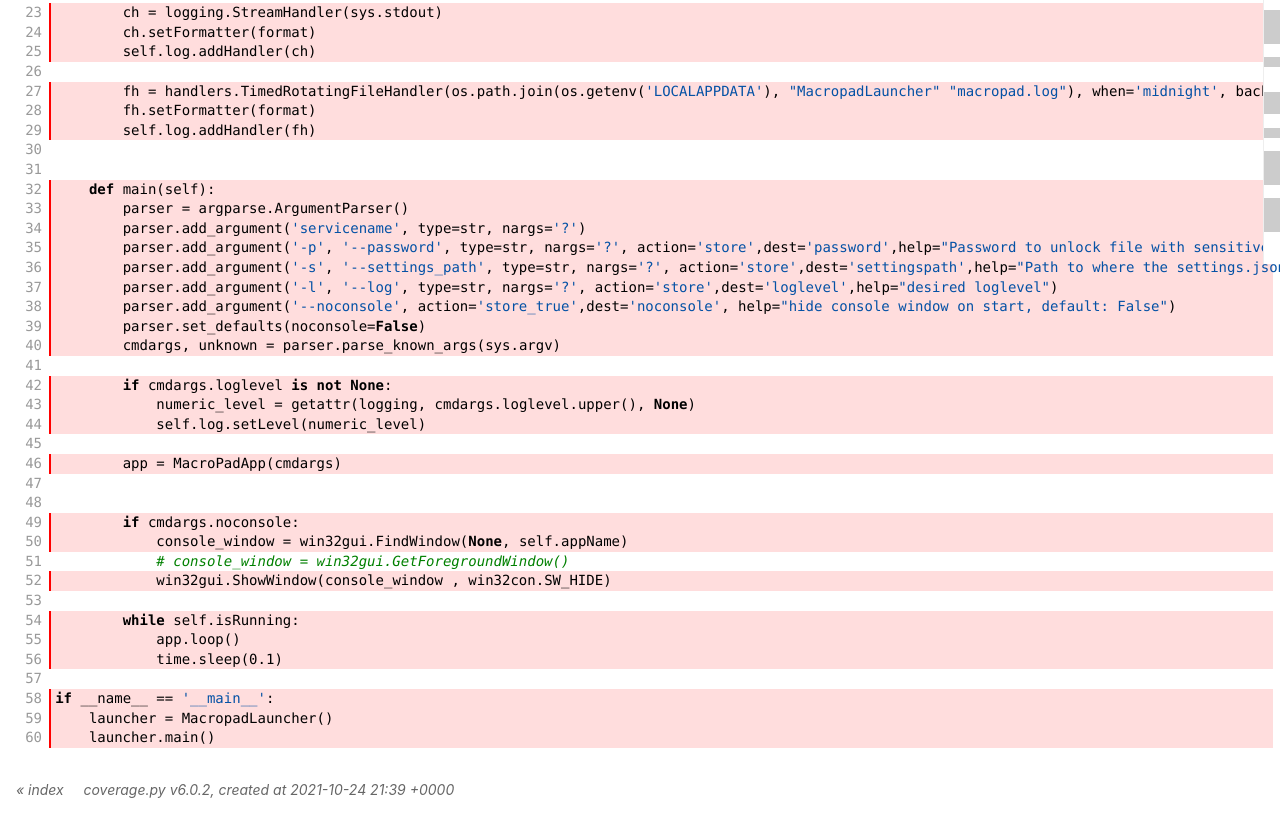
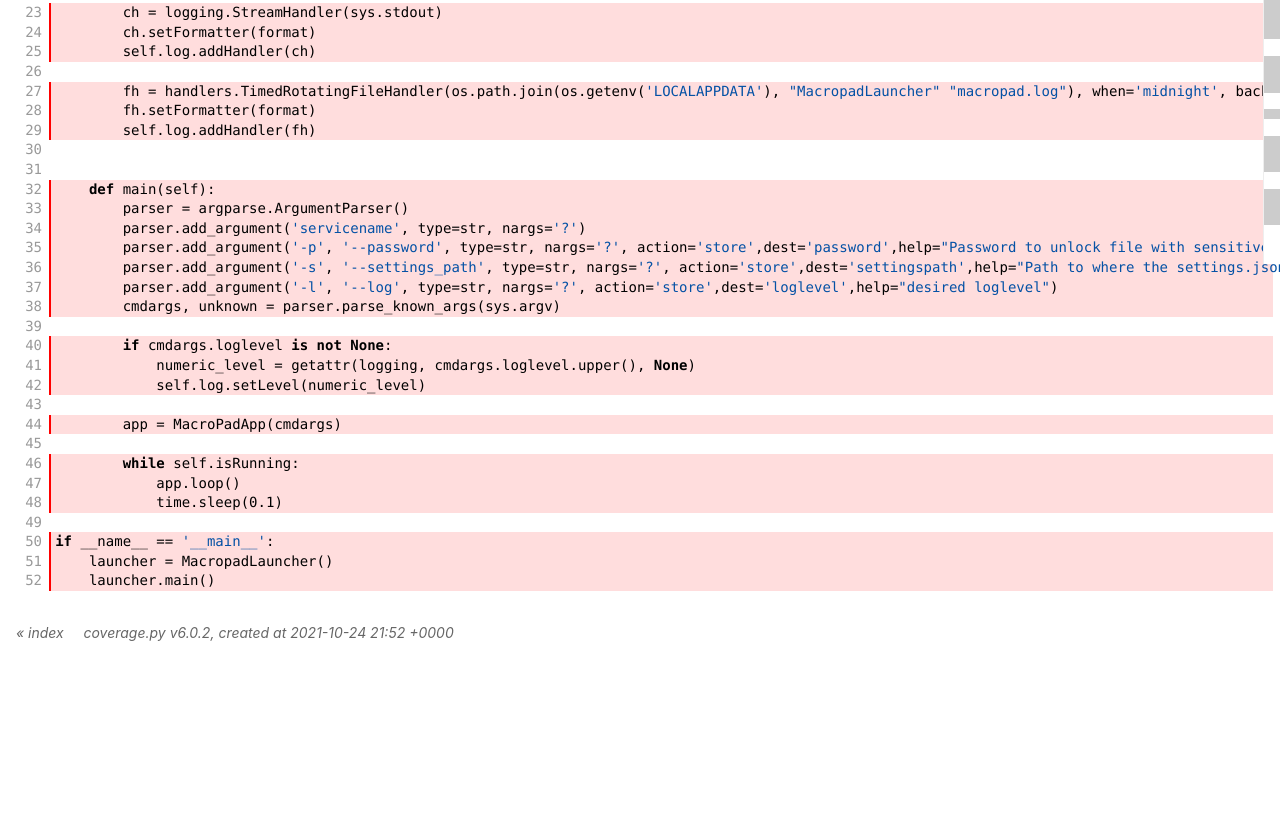
Before and after one commit to schms27/raspi.pico.collection, a plain HTML site: page docs/d_d71ef9b398213dcc_macropad_launcher_py.html in a window 1280 px wide. Shown: the part 536-1351 px from the top of the page. After the commit the page ends 1195 px from the top, so only its background shows below. Drawn offline with Linux system fonts and the light colour scheme.

Commit message:
Add generated code-coverage

```diff
--- a/docs/d_d71ef9b398213dcc_macropad_launcher_py.html
+++ b/docs/d_d71ef9b398213dcc_macropad_launcher_py.html
@@ -22,9 +22,9 @@
         </h1>
         <img id="keyboard_icon" src="keybd_closed.png" alt="Show keyboard shortcuts" />
         <h2 class="stats">
-            45 statements &nbsp;
+            40 statements &nbsp;
             <button type="button" class="run shortkey_r button_toggle_run" title="Toggle lines run">0 run</button>
-            <button type="button" class="mis show_mis shortkey_m button_toggle_mis" title="Toggle lines missing">45 missing</button>
+            <button type="button" class="mis show_mis shortkey_m button_toggle_mis" title="Toggle lines missing">40 missing</button>
             <button type="button" class="exc show_exc shortkey_x button_toggle_exc" title="Toggle lines excluded">0 excluded</button>
         </h2>
     </div>
@@ -89,35 +89,27 @@
     <p id="t35" class="mis show_mis"><span class="n"><a href="#t35">35</a></span><span class="t">        <span class="nam">parser</span><span class="op">.</span><span class="nam">add_argument</span><span class="op">(</span><span class="str">'-p'</span><span class="op">,</span> <span class="str">'--password'</span><span class="op">,</span> <span class="nam">type</span><span class="op">=</span><span class="nam">str</span><span class="op">,</span> <span class="nam">nargs</span><span class="op">=</span><span class="str">'?'</span><span class="op">,</span> <span class="nam">action</span><span class="op">=</span><span class="str">'store'</span><span class="op">,</span><span class="nam">dest</span><span class="op">=</span><span class="str">'password'</span><span class="op">,</span><span class="nam">help</span><span class="op">=</span><span class="str">"Password to unlock file with sensitive data"</span><span class="op">)</span>&nbsp;</span><span class="r"></span></p>
     <p id="t36" class="mis show_mis"><span class="n"><a href="#t36">36</a></span><span class="t">        <span class="nam">parser</span><span class="op">.</span><span class="nam">add_argument</span><span class="op">(</span><span class="str">'-s'</span><span class="op">,</span> <span class="str">'--settings_path'</span><span class="op">,</span> <span class="nam">type</span><span class="op">=</span><span class="nam">str</span><span class="op">,</span> <span class="nam">nargs</span><span class="op">=</span><span class="str">'?'</span><span class="op">,</span> <span class="nam">action</span><span class="op">=</span><span class="str">'store'</span><span class="op">,</span><span class="nam">dest</span><span class="op">=</span><span class="str">'settingspath'</span><span class="op">,</span><span class="nam">help</span><span class="op">=</span><span class="str">"Path to where the settings.json is located"</span><span class="op">)</span>&nbsp;</span><span class="r"></span></p>
     <p id="t37" class="mis show_mis"><span class="n"><a href="#t37">37</a></span><span class="t">        <span class="nam">parser</span><span class="op">.</span><span class="nam">add_argument</span><span class="op">(</span><span class="str">'-l'</span><span class="op">,</span> <span class="str">'--log'</span><span class="op">,</span> <span class="nam">type</span><span class="op">=</span><span class="nam">str</span><span class="op">,</span> <span class="nam">nargs</span><span class="op">=</span><span class="str">'?'</span><span class="op">,</span> <span class="nam">action</span><span class="op">=</span><span class="str">'store'</span><span class="op">,</span><span class="nam">dest</span><span class="op">=</span><span class="str">'loglevel'</span><span class="op">,</span><span class="nam">help</span><span class="op">=</span><span class="str">"desired loglevel"</span><span class="op">)</span>&nbsp;</span><span class="r"></span></p>
-    <p id="t38" class="mis show_mis"><span class="n"><a href="#t38">38</a></span><span class="t">        <span class="nam">parser</span><span class="op">.</span><span class="nam">add_argument</span><span class="op">(</span><span class="str">'--noconsole'</span><span class="op">,</span> <span class="nam">action</span><span class="op">=</span><span class="str">'store_true'</span><span class="op">,</span><span class="nam">dest</span><span class="op">=</span><span class="str">'noconsole'</span><span class="op">,</span> <span class="nam">help</span><span class="op">=</span><span class="str">"hide console window on start, default: False"</span><span class="op">)</span>&nbsp;</span><span class="r"></span></p>
-    <p id="t39" class="mis show_mis"><span class="n"><a href="#t39">39</a></span><span class="t">        <span class="nam">parser</span><span class="op">.</span><span class="nam">set_defaults</span><span class="op">(</span><span class="nam">noconsole</span><span class="op">=</span><span class="key">False</span><span class="op">)</span>&nbsp;</span><span class="r"></span></p>
-    <p id="t40" class="mis show_mis"><span class="n"><a href="#t40">40</a></span><span class="t">        <span class="nam">cmdargs</span><span class="op">,</span> <span class="nam">unknown</span> <span class="op">=</span> <span class="nam">parser</span><span class="op">.</span><span class="nam">parse_known_args</span><span class="op">(</span><span class="nam">sys</span><span class="op">.</span><span class="nam">argv</span><span class="op">)</span>&nbsp;</span><span class="r"></span></p>
-    <p id="t41" class="pln"><span class="n"><a href="#t41">41</a></span><span class="t">&nbsp;</span><span class="r"></span></p>
-    <p id="t42" class="mis show_mis"><span class="n"><a href="#t42">42</a></span><span class="t">        <span class="key">if</span> <span class="nam">cmdargs</span><span class="op">.</span><span class="nam">loglevel</span> <span class="key">is</span> <span class="key">not</span> <span class="key">None</span><span class="op">:</span>&nbsp;</span><span class="r"></span></p>
-    <p id="t43" class="mis show_mis"><span class="n"><a href="#t43">43</a></span><span class="t">            <span class="nam">numeric_level</span> <span class="op">=</span> <span class="nam">getattr</span><span class="op">(</span><span class="nam">logging</span><span class="op">,</span> <span class="nam">cmdargs</span><span class="op">.</span><span class="nam">loglevel</span><span class="op">.</span><span class="nam">upper</span><span class="op">(</span><span class="op">)</span><span class="op">,</span> <span class="key">None</span><span class="op">)</span>&nbsp;</span><span class="r"></span></p>
-    <p id="t44" class="mis show_mis"><span class="n"><a href="#t44">44</a></span><span class="t">            <span class="nam">self</span><span class="op">.</span><span class="nam">log</span><span class="op">.</span><span class="nam">setLevel</span><span class="op">(</span><span class="nam">numeric_level</span><span class="op">)</span>&nbsp;</span><span class="r"></span></p>
+    <p id="t38" class="mis show_mis"><span class="n"><a href="#t38">38</a></span><span class="t">        <span class="nam">cmdargs</span><span class="op">,</span> <span class="nam">unknown</span> <span class="op">=</span> <span class="nam">parser</span><span class="op">.</span><span class="nam">parse_known_args</span><span class="op">(</span><span class="nam">sys</span><span class="op">.</span><span class="nam">argv</span><span class="op">)</span>&nbsp;</span><span class="r"></span></p>
+    <p id="t39" class="pln"><span class="n"><a href="#t39">39</a></span><span class="t">&nbsp;</span><span class="r"></span></p>
+    <p id="t40" class="mis show_mis"><span class="n"><a href="#t40">40</a></span><span class="t">        <span class="key">if</span> <span class="nam">cmdargs</span><span class="op">.</span><span class="nam">loglevel</span> <span class="key">is</span> <span class="key">not</span> <span class="key">None</span><span class="op">:</span>&nbsp;</span><span class="r"></span></p>
+    <p id="t41" class="mis show_mis"><span class="n"><a href="#t41">41</a></span><span class="t">            <span class="nam">numeric_level</span> <span class="op">=</span> <span class="nam">getattr</span><span class="op">(</span><span class="nam">logging</span><span class="op">,</span> <span class="nam">cmdargs</span><span class="op">.</span><span class="nam">loglevel</span><span class="op">.</span><span class="nam">upper</span><span class="op">(</span><span class="op">)</span><span class="op">,</span> <span class="key">None</span><span class="op">)</span>&nbsp;</span><span class="r"></span></p>
+    <p id="t42" class="mis show_mis"><span class="n"><a href="#t42">42</a></span><span class="t">            <span class="nam">self</span><span class="op">.</span><span class="nam">log</span><span class="op">.</span><span class="nam">setLevel</span><span class="op">(</span><span class="nam">numeric_level</span><span class="op">)</span>&nbsp;</span><span class="r"></span></p>
+    <p id="t43" class="pln"><span class="n"><a href="#t43">43</a></span><span class="t">&nbsp;</span><span class="r"></span></p>
+    <p id="t44" class="mis show_mis"><span class="n"><a href="#t44">44</a></span><span class="t">        <span class="nam">app</span> <span class="op">=</span> <span class="nam">MacroPadApp</span><span class="op">(</span><span class="nam">cmdargs</span><span class="op">)</span>&nbsp;</span><span class="r"></span></p>
     <p id="t45" class="pln"><span class="n"><a href="#t45">45</a></span><span class="t">&nbsp;</span><span class="r"></span></p>
-    <p id="t46" class="mis show_mis"><span class="n"><a href="#t46">46</a></span><span class="t">        <span class="nam">app</span> <span class="op">=</span> <span class="nam">MacroPadApp</span><span class="op">(</span><span class="nam">cmdargs</span><span class="op">)</span>&nbsp;</span><span class="r"></span></p>
-    <p id="t47" class="pln"><span class="n"><a href="#t47">47</a></span><span class="t">&nbsp;</span><span class="r"></span></p>
-    <p id="t48" class="pln"><span class="n"><a href="#t48">48</a></span><span class="t">&nbsp;</span><span class="r"></span></p>
-    <p id="t49" class="mis show_mis"><span class="n"><a href="#t49">49</a></span><span class="t">        <span class="key">if</span> <span class="nam">cmdargs</span><span class="op">.</span><span class="nam">noconsole</span><span class="op">:</span>&nbsp;</span><span class="r"></span></p>
-    <p id="t50" class="mis show_mis"><span class="n"><a href="#t50">50</a></span><span class="t">            <span class="nam">console_window</span> <span class="op">=</span> <span class="nam">win32gui</span><span class="op">.</span><span class="nam">FindWindow</span><span class="op">(</span><span class="key">None</span><span class="op">,</span> <span class="nam">self</span><span class="op">.</span><span class="nam">appName</span><span class="op">)</span>&nbsp;</span><span class="r"></span></p>
-    <p id="t51" class="pln"><span class="n"><a href="#t51">51</a></span><span class="t">            <span class="com"># console_window = win32gui.GetForegroundWindow()</span>&nbsp;</span><span class="r"></span></p>
-    <p id="t52" class="mis show_mis"><span class="n"><a href="#t52">52</a></span><span class="t">            <span class="nam">win32gui</span><span class="op">.</span><span class="nam">ShowWindow</span><span class="op">(</span><span class="nam">console_window</span> <span class="op">,</span> <span class="nam">win32con</span><span class="op">.</span><span class="nam">SW_HIDE</span><span class="op">)</span>&nbsp;</span><span class="r"></span></p>
-    <p id="t53" class="pln"><span class="n"><a href="#t53">53</a></span><span class="t">&nbsp;</span><span class="r"></span></p>
-    <p id="t54" class="mis show_mis"><span class="n"><a href="#t54">54</a></span><span class="t">        <span class="key">while</span> <span class="nam">self</span><span class="op">.</span><span class="nam">isRunning</span><span class="op">:</span>&nbsp;</span><span class="r"></span></p>
-    <p id="t55" class="mis show_mis"><span class="n"><a href="#t55">55</a></span><span class="t">            <span class="nam">app</span><span class="op">.</span><span class="nam">loop</span><span class="op">(</span><span class="op">)</span>&nbsp;</span><span class="r"></span></p>
-    <p id="t56" class="mis show_mis"><span class="n"><a href="#t56">56</a></span><span class="t">            <span class="nam">time</span><span class="op">.</span><span class="nam">sleep</span><span class="op">(</span><span class="num">0.1</span><span class="op">)</span>&nbsp;</span><span class="r"></span></p>
-    <p id="t57" class="pln"><span class="n"><a href="#t57">57</a></span><span class="t">&nbsp;</span><span class="r"></span></p>
-    <p id="t58" class="mis show_mis"><span class="n"><a href="#t58">58</a></span><span class="t"><span class="key">if</span> <span class="nam">__name__</span> <span class="op">==</span> <span class="str">'__main__'</span><span class="op">:</span>&nbsp;</span><span class="r"></span></p>
-    <p id="t59" class="mis show_mis"><span class="n"><a href="#t59">59</a></span><span class="t">    <span class="nam">launcher</span> <span class="op">=</span> <span class="nam">MacropadLauncher</span><span class="op">(</span><span class="op">)</span>&nbsp;</span><span class="r"></span></p>
-    <p id="t60" class="mis show_mis"><span class="n"><a href="#t60">60</a></span><span class="t">    <span class="nam">launcher</span><span class="op">.</span><span class="nam">main</span><span class="op">(</span><span class="op">)</span>&nbsp;</span><span class="r"></span></p>
+    <p id="t46" class="mis show_mis"><span class="n"><a href="#t46">46</a></span><span class="t">        <span class="key">while</span> <span class="nam">self</span><span class="op">.</span><span class="nam">isRunning</span><span class="op">:</span>&nbsp;</span><span class="r"></span></p>
+    <p id="t47" class="mis show_mis"><span class="n"><a href="#t47">47</a></span><span class="t">            <span class="nam">app</span><span class="op">.</span><span class="nam">loop</span><span class="op">(</span><span class="op">)</span>&nbsp;</span><span class="r"></span></p>
+    <p id="t48" class="mis show_mis"><span class="n"><a href="#t48">48</a></span><span class="t">            <span class="nam">time</span><span class="op">.</span><span class="nam">sleep</span><span class="op">(</span><span class="num">0.1</span><span class="op">)</span>&nbsp;</span><span class="r"></span></p>
+    <p id="t49" class="pln"><span class="n"><a href="#t49">49</a></span><span class="t">&nbsp;</span><span class="r"></span></p>
+    <p id="t50" class="mis show_mis"><span class="n"><a href="#t50">50</a></span><span class="t"><span class="key">if</span> <span class="nam">__name__</span> <span class="op">==</span> <span class="str">'__main__'</span><span class="op">:</span>&nbsp;</span><span class="r"></span></p>
+    <p id="t51" class="mis show_mis"><span class="n"><a href="#t51">51</a></span><span class="t">    <span class="nam">launcher</span> <span class="op">=</span> <span class="nam">MacropadLauncher</span><span class="op">(</span><span class="op">)</span>&nbsp;</span><span class="r"></span></p>
+    <p id="t52" class="mis show_mis"><span class="n"><a href="#t52">52</a></span><span class="t">    <span class="nam">launcher</span><span class="op">.</span><span class="nam">main</span><span class="op">(</span><span class="op">)</span>&nbsp;</span><span class="r"></span></p>
 </div>
 <div id="footer">
     <div class="content">
         <p>
             <a class="nav" href="index.html">&#xab; index</a> &nbsp; &nbsp; <a class="nav" href="https://coverage.readthedocs.io">coverage.py v6.0.2</a>,
-            created at 2021-10-24 21:39 +0000
+            created at 2021-10-24 21:52 +0000
         </p>
     </div>
 </div>
```
Also changed, not shown: docs/index.html (+7 -7 lines), docs/status.json (+1 -1 lines).
